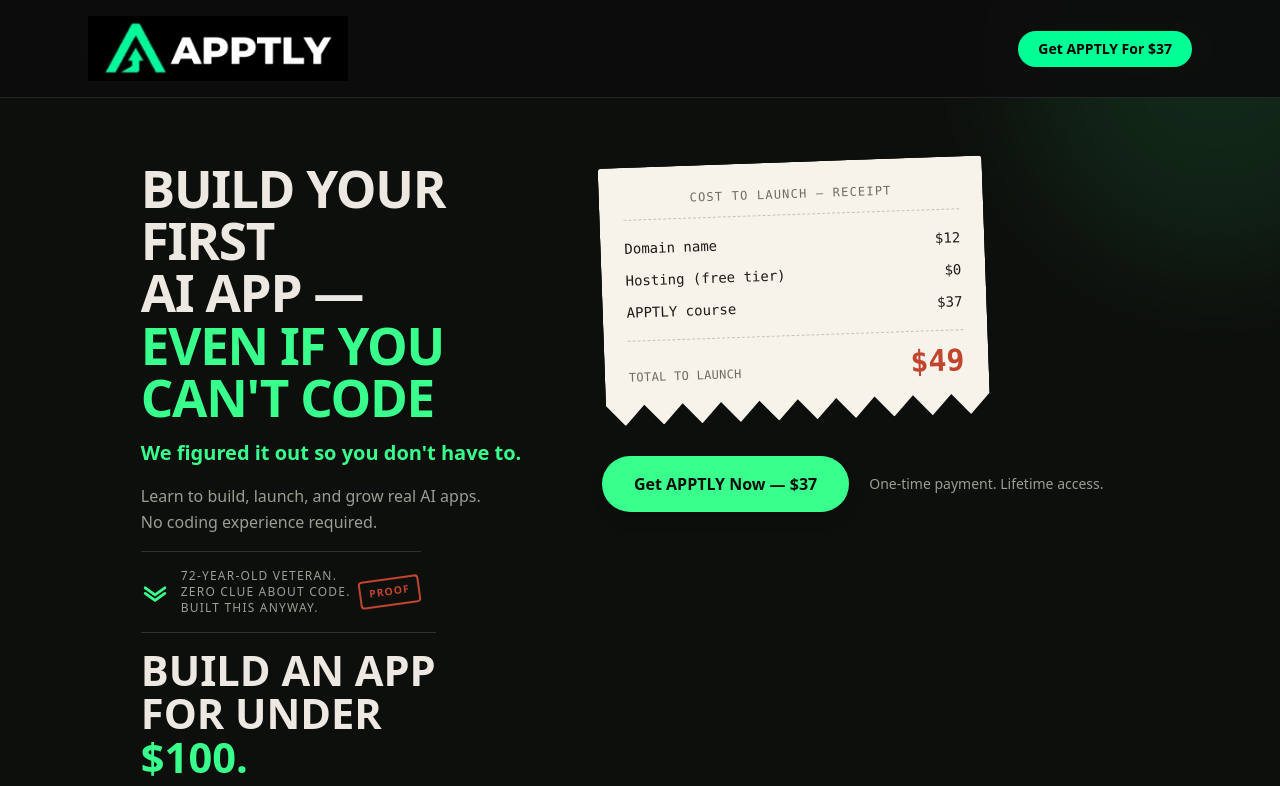
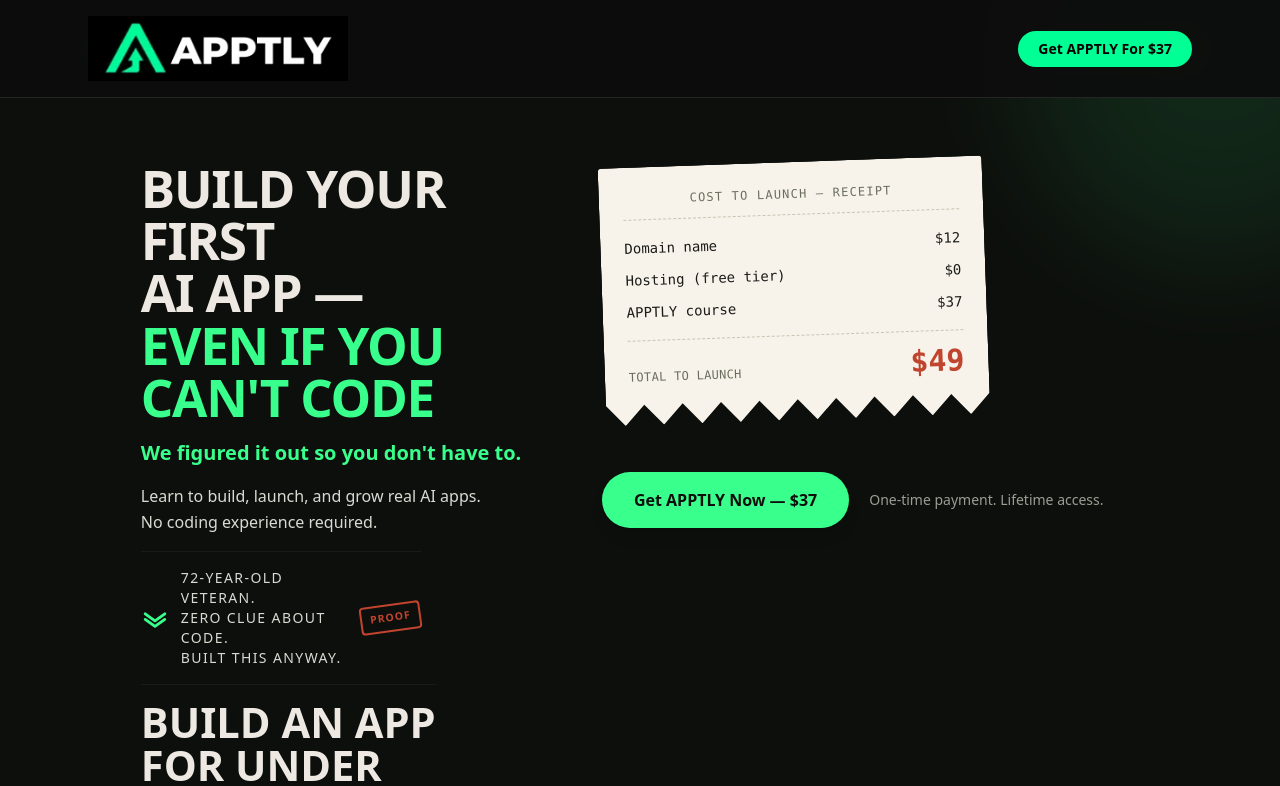
Before and after one commit to myapptly/apptly-website, a Next.js app: page / in a window 1280 px wide. Shown: the top 786 px of the page. Built offline with nearby package versions, Linux system fonts and the light colour scheme.

Commit message:
Update hero.tsx

```diff
--- a/components/hero.tsx
+++ b/components/hero.tsx
@@ -39,19 +39,19 @@ export function Hero() {
             We figured it out so you don&apos;t have to.
           </p>
 
-          <p className="text-[#9A9E92] leading-relaxed">
+          <p className="text-base text-[#D8DBD2] leading-relaxed">
             Learn to build, launch, and grow real AI apps.
             <br />
             No coding experience required.
           </p>
 
-          <div className="flex w-full max-w-[280px] items-center gap-3 border-t border-white/15 pt-4">
+          <div className="flex w-full max-w-[280px] items-center gap-3 border-t border-white/5 pt-4">
             <svg className="h-7 w-7 flex-shrink-0" viewBox="0 0 40 40" fill="none">
               <path d="M6 14 L20 24 L34 14" stroke="#39FF8C" strokeWidth="4" strokeLinecap="round" strokeLinejoin="round" />
               <path d="M6 22 L20 32 L34 22" stroke="#39FF8C" strokeWidth="4" strokeLinecap="round" strokeLinejoin="round" />
             </svg>
             <div className="flex items-center gap-2">
-              <div className="text-xs uppercase tracking-widest text-[#9A9E92]">
+              <div className="text-sm uppercase tracking-widest text-[#D8DBD2]">
                 72-year-old veteran.
                 <br />
                 Zero clue about code.
@@ -64,7 +64,7 @@ export function Hero() {
             </div>
           </div>
 
-          <div className="border-t border-white/15 pt-4">
+          <div className="border-t border-white/5 pt-4">
             <p className="font-black uppercase leading-[1.05] text-[clamp(1.8rem,3.4vw,2.6rem)]">
               Build an app
               <br />
@@ -114,7 +114,7 @@ export function Hero() {
             </div>
           </div>
 
-          <div className="flex flex-wrap items-center gap-5">
+          <div className="relative z-20 flex flex-wrap items-center gap-5 mt-4">
             <a
               href="/pricing"
               className="rounded-full bg-[#39FF8C] px-8 py-4 font-bold text-[#0D0F0C] shadow-lg transition-transform hover:-translate-y-0.5"
```
